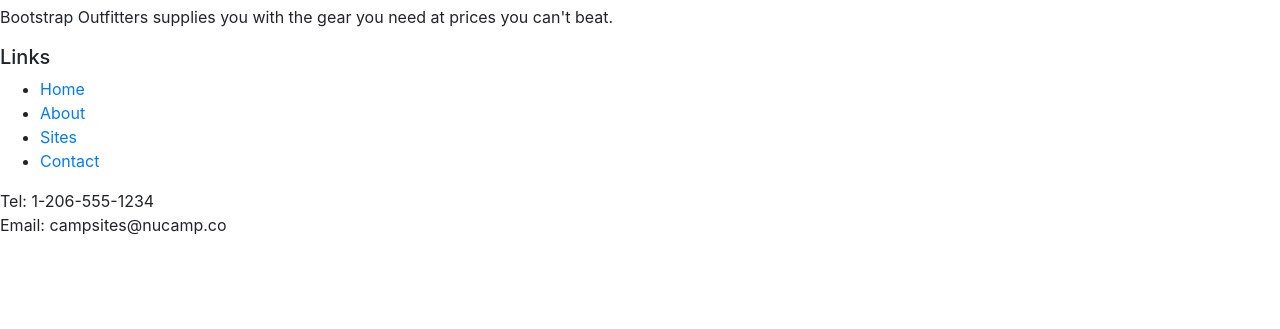
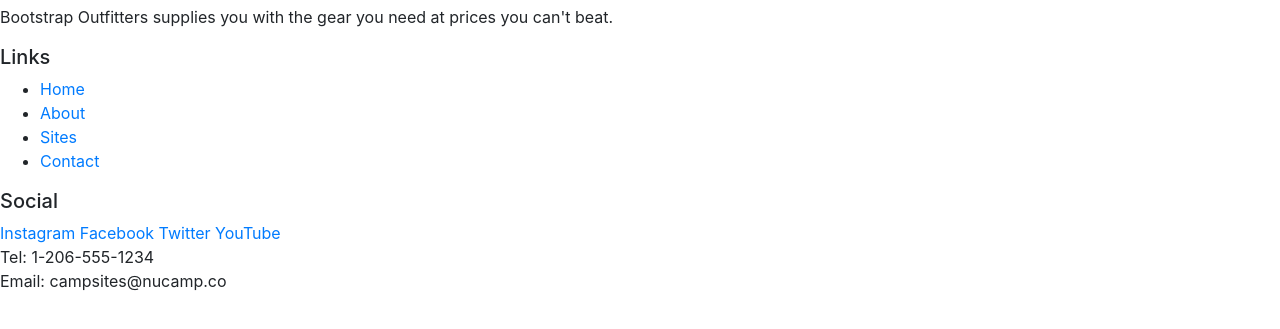
Before and after one commit to PandaBearz/new-review-site, a website: page index.html in a window 1280 px wide. Shown: the part 313-642 px from the top of the page. Drawn offline with nearby package versions, Linux system fonts and the light colour scheme.

Commit message:
Forgot To Add The Social Links

```diff
--- a/index.html
+++ b/index.html
@@ -42,6 +42,13 @@
                     </ul>
                 </div>
                 <div>
+                    <h5>Social</h5>
+                    <a href="http://instagram.com/">Instagram</a>
+                    <a href="http://facebook.com/">Facebook</a>
+                    <a href="http://twitter.com/">Twitter</a>
+                    <a href="http://youtube.com/">YouTube</a>
+                </div>
+                <div>
                     Tel: 1-206-555-1234 <br />
                     Email: campsites@nucamp.co
                 </div>
```
